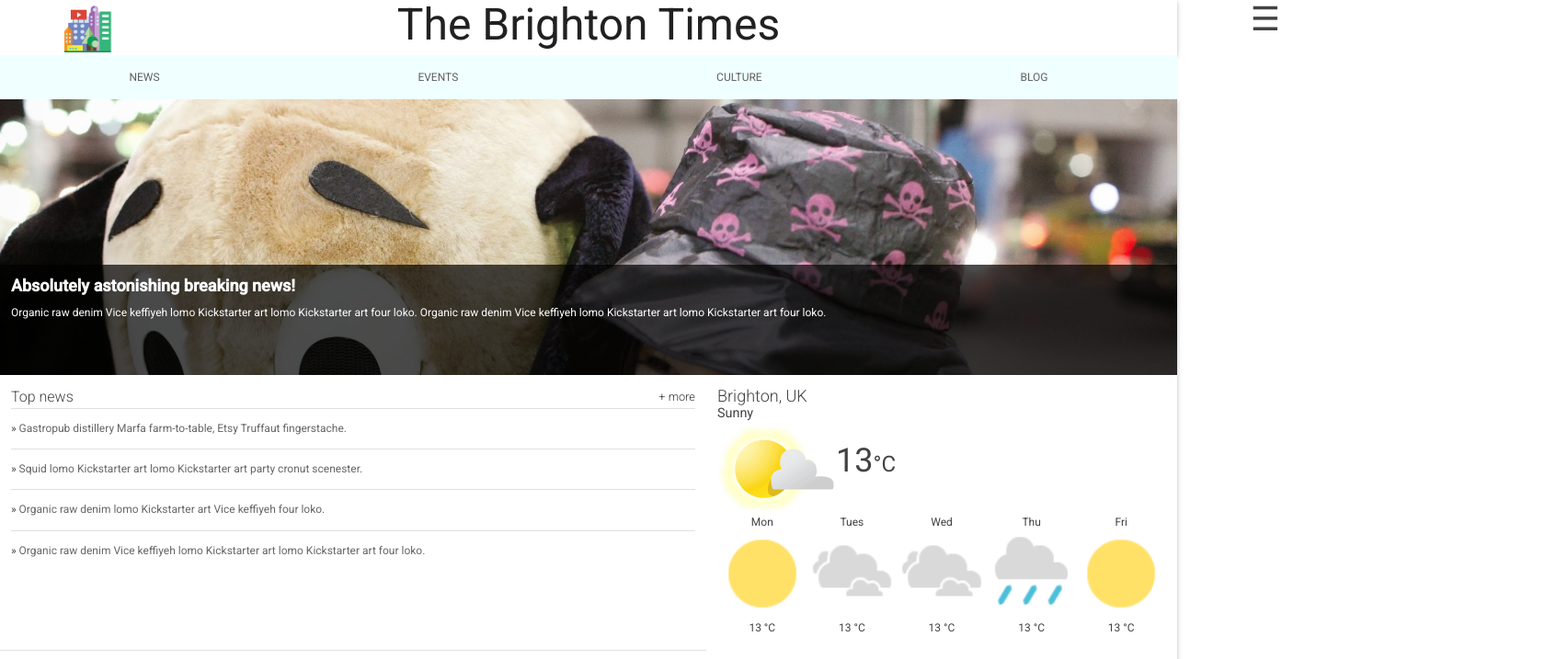
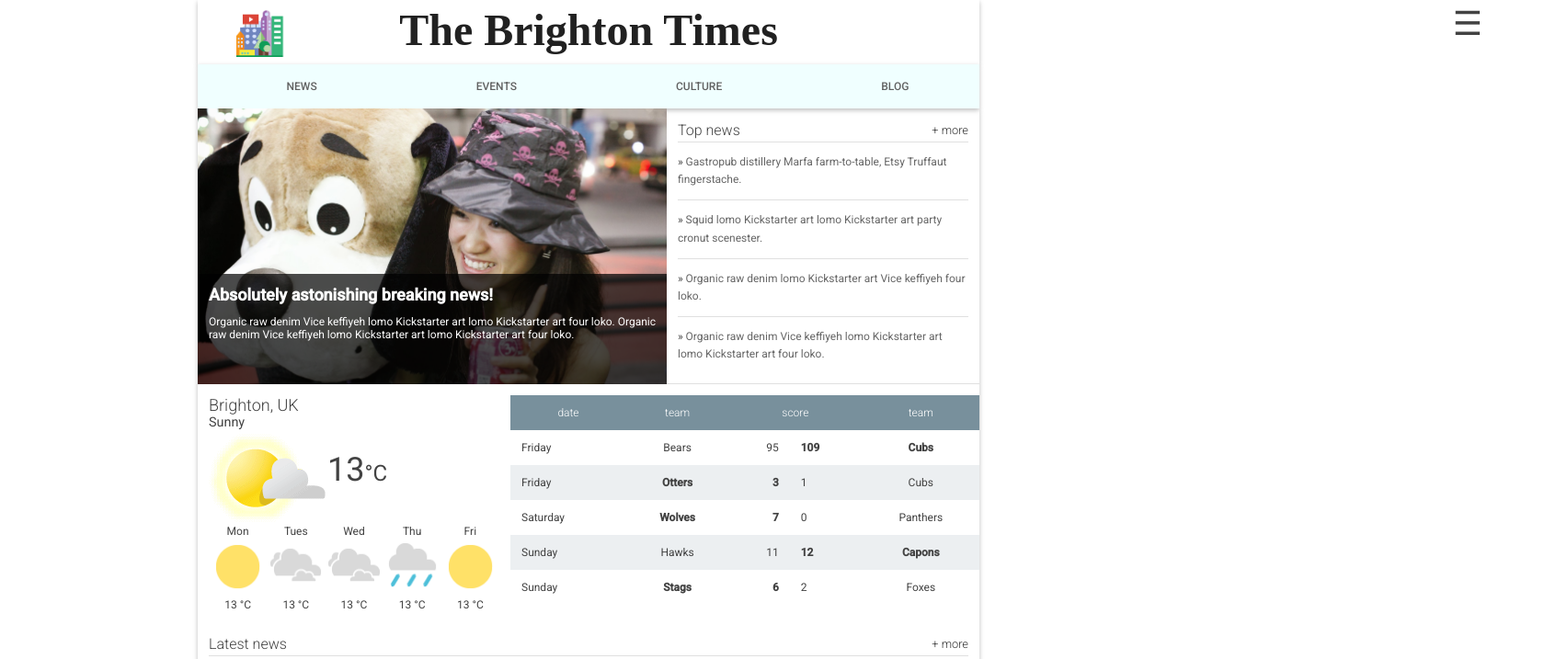
Before and after one commit to steamIngenius/brighton_times, a plain HTML site: page index.html in a window 1280 px wide. Shown: the top 717 px of the page at 92% size, 1692 px wide, since content can reach past the window. Drawn offline with Linux system fonts and the light colour scheme.

Commit message:
some responsive layout tweaks and work on the nav menu

```diff
--- a/main.css
+++ b/main.css
@@ -2,8 +2,8 @@ body,
 html {
   margin: 0;
   padding: 0;
-  width: 100vw;
-  height: 100%;
+  width: 100%;
+  /* height: 100%; */
 }
 
 body {
@@ -11,7 +11,6 @@ body {
   font-size: 12px;
   color: #424242;
   width: 100%;
-  overflow-x: hidden;
 }
 
 h1,
@@ -62,6 +61,7 @@ ul {
   box-shadow: 0 2px 5px rgba(0, 0, 0, 0.26);
   min-height: 56px;
   transition: min-height 0.3s;
+  padding: 5px;
   width: 100%;
 }
 
@@ -95,7 +95,8 @@ ul {
 }
 
 .header__title {
-  font-weight: 400;
+  font-family: "Times New Roman", serif;
+  font-weight: 600;
   align-self: flex-end;
   font-size: 2em;
   color: #212121;
@@ -122,8 +123,9 @@ ul {
  */
 
 .nav {
-  width: 287px;
-  position: absolute;
+  box-shadow: 0 2px 5px rgba(0, 0, 0, 0.26);
+  width: 257px;
+  position: fixed;
   z-index: 1;
   transform: translate(100vw, 0);
   transition: transform 0.3s ease;
@@ -131,28 +133,29 @@ ul {
 }
 
 .nav.open {
-  transform: translate(calc(100vw - 300px), 0);
+  position: absolute;
+  transform: translate(calc(100vw - 260px), 0);
 }
 
 .nav__list {
   width: 100%;
   display: flex;
   flex-direction: column;
-  align-items: center;
+  /* align-items: center; */
 }
 
 .nav__item {
   box-sizing: border-box;
   display: inline-block;
-  /* width: 24%; */
-  /* text-align: center; */
   line-height: 48px;
   text-transform: uppercase;
+  padding-left: 20px;
   /* background: pink; */
 }
 
 .nav a {
   text-decoration: none;
+  font-weight: 500;
   color: #616161;
   padding: 1.5em;
 }
@@ -172,7 +175,7 @@ ul {
 main {
   box-shadow: 0 2px 5px rgba(0, 0, 0, 0.26);
   width: 100%;
-  height: 100%;
+  /* height: 100%; */
   margin-left: auto;
   margin-right: auto;
 }
@@ -470,3 +473,29 @@ footer a {
     font-size: 3em;
   }
 }
+
+@media screen and (min-width: 700px){
+  .hero {
+    width: 60%;
+  }
+
+  .top-news {
+    width: 40%;
+    position: relative;
+  }
+
+  .weather {
+    width: 40%;
+  }
+
+  .scores {
+    width: 60%;
+  }
+}
+
+@media screen and (min-width: 850px) {
+  html, body {
+    width: 850px;
+    margin: auto;
+  }
+}
```
